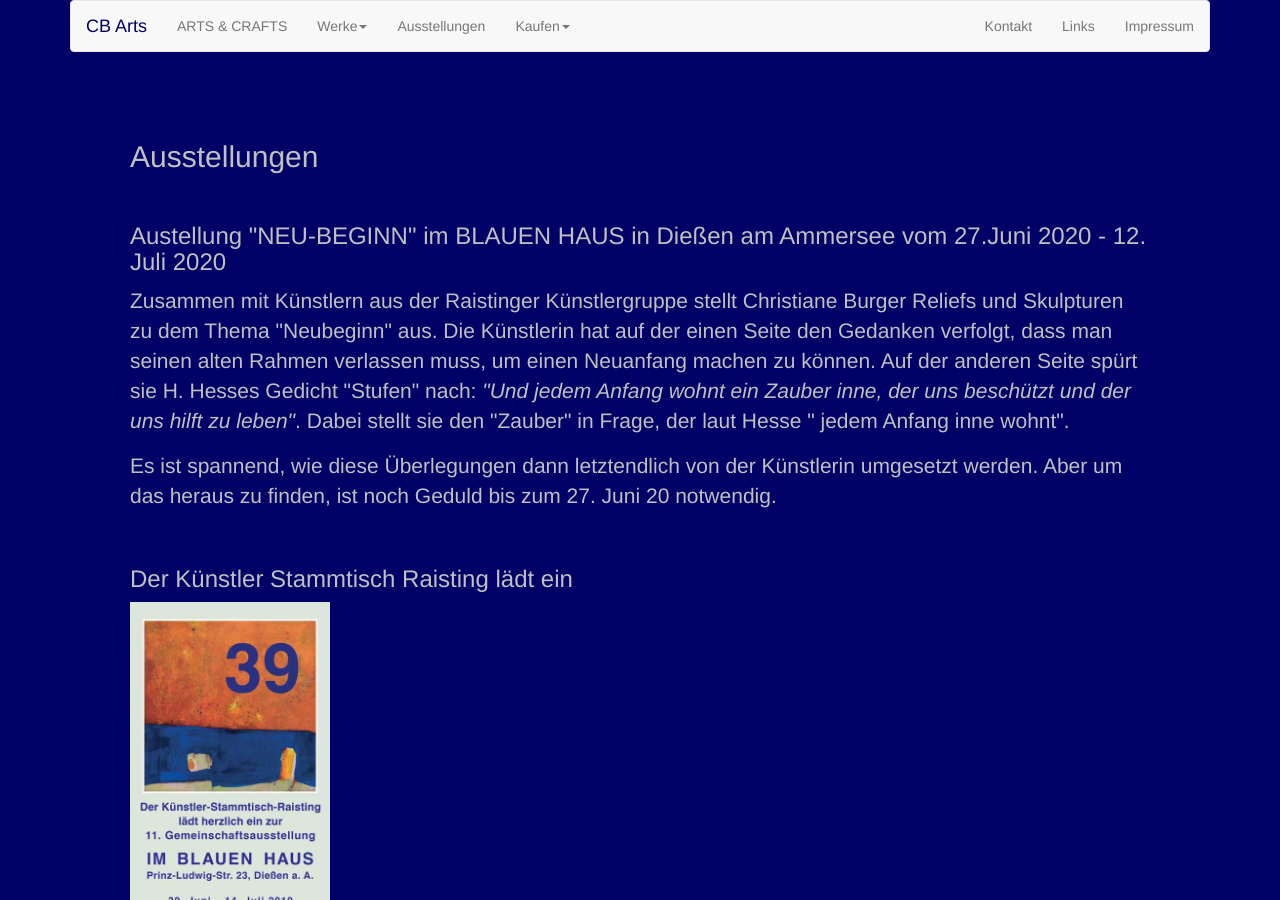
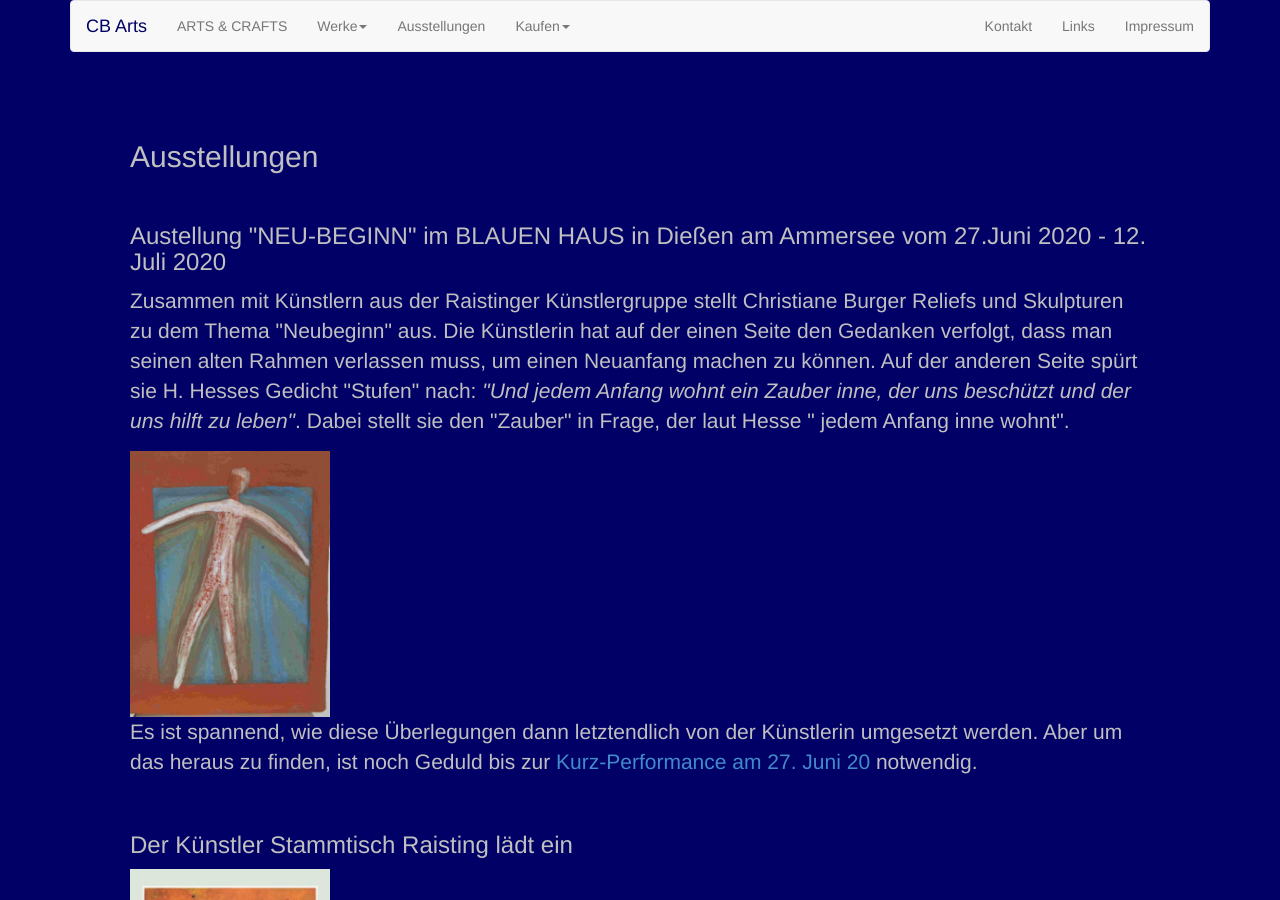
Before and after one commit to schmidb/CBArts, a Jekyll site: the page built from ausstellungen.html, in a window 1280 px wide and 900 px high. Built offline with Jekyll 4.4.1, drawn with Linux system fonts in a browser that asks for light colours.

Commit message:
image and text formating

```diff
--- a/ausstellungen.html
+++ b/ausstellungen.html
@@ -12,8 +12,10 @@ layout: default
   seinen alten Rahmen verlassen muss, um einen Neuanfang machen zu können. Auf der anderen Seite spürt
   sie H. Hesses Gedicht "Stufen" nach: <i>"Und jedem Anfang wohnt ein Zauber inne, der uns beschützt
     und der uns hilft zu leben"</i>. Dabei stellt sie den "Zauber" in Frage, der laut Hesse " jedem Anfang inne wohnt".</p>
+<img src="img/ausstellungen/ausstellung2020.jpg" width=200>
 <p>Es ist spannend, wie diese Überlegungen dann letztendlich von der Künstlerin umgesetzt werden. Aber
-    um das heraus zu finden, ist noch Geduld bis zum 27. Juni 20 notwendig.</p>
+    um das heraus zu finden, ist noch Geduld bis zur <a href="http://www.kuenstler-stammtisch-raisting.de/" target="blank">Kurz-Performance
+      am 27. Juni 20</a> notwendig.</p>
 
 
 <br>
```
Also changed, not shown: img/ausstellungen/ausstellung2020.jpg (added).
